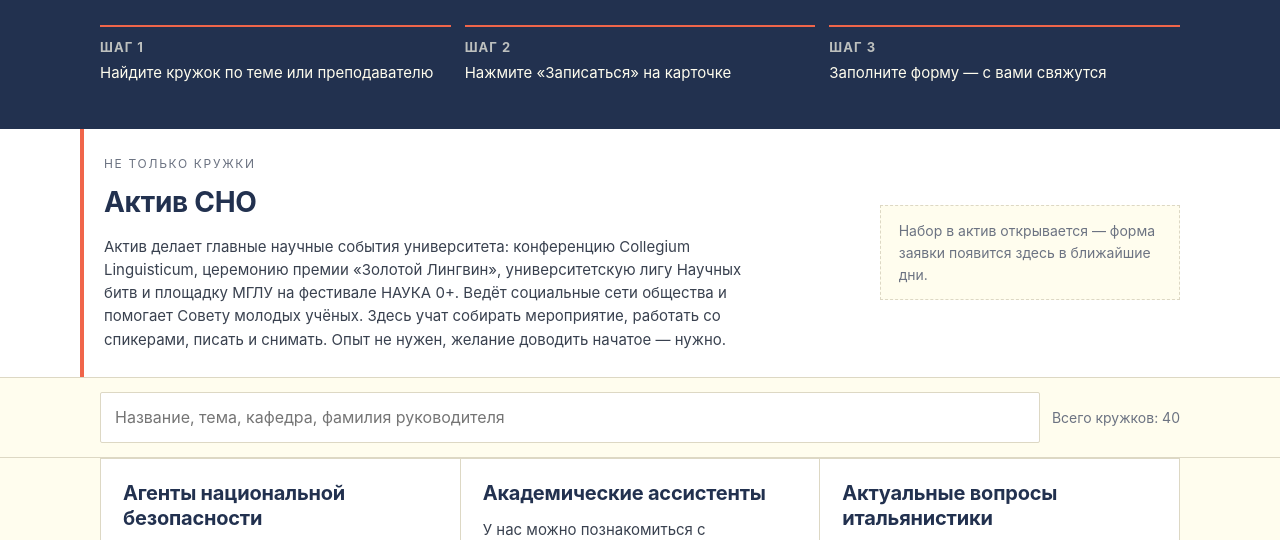
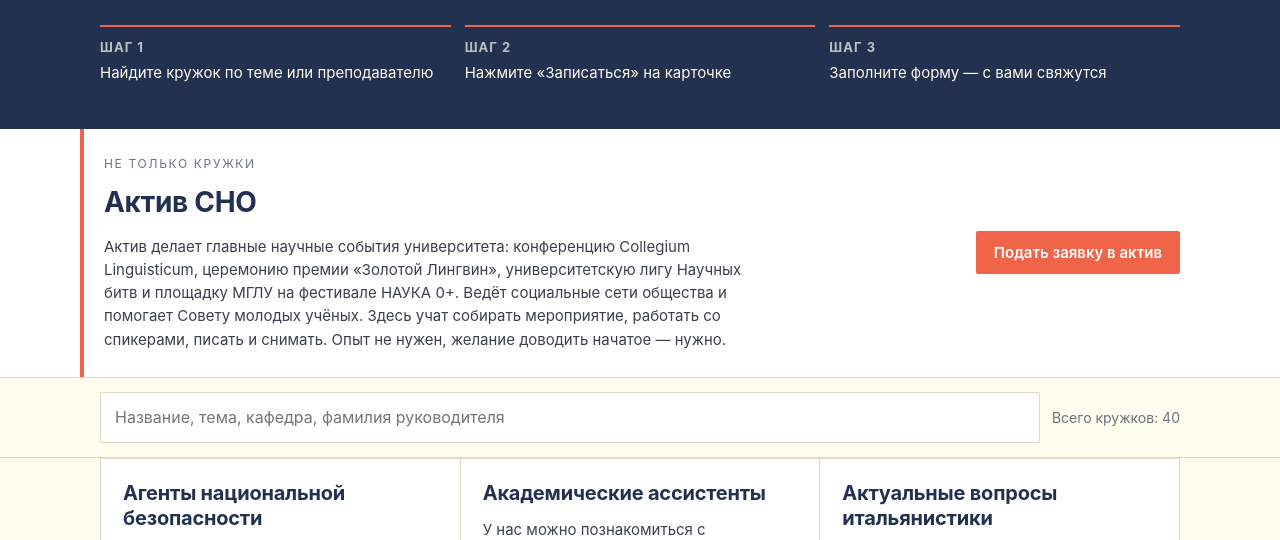
Before and after one commit to snomglu/sno-mglu, a plain HTML site: page index.html in a window 1280 px wide. Shown: the part 236-776 px from the top of the page. Drawn offline with Linux system fonts and the light colour scheme.

Commit message:
Add files via upload

```diff
--- a/index.html
+++ b/index.html
@@ -175,22 +175,21 @@ footer a{color:var(--cream)}
    НАСТРОЙКА. Здесь меняются два значения — больше ничего править не нужно.
 
    FORM_URL   — адрес Яндекс Формы целиком, вместе с https:// и слэшем в конце.
-   CLUB_PARAM — имя поля «Кружок» в этой форме, чтобы название подставлялось
-                автоматически. Как узнать: открыть форму, нажать «Поделиться» →
-                «Предзаполнить поля», выбрать поле «Кружок», ввести любой текст,
-                получить ссылку вида
-                https://forms.yandex.ru/u/XXXX/?answer_short_text_12345=тест
-                Строка answer_short_text_12345 и есть CLUB_PARAM.
+   CLUB_PARAM — имя поля «Кружок» в этой форме. Поле сделано выпадающим списком,
+                поэтому подставляется не название, а номер варианта: он лежит
+                у каждого кружка в поле form. Если добавляете кружок в форму —
+                сгенерируйте для него предзаполненную ссылку и впишите номер
+                из неё в поле form соответствующего кружка ниже.
 
    Если CLUB_PARAM оставить пустым, форма всё равно работает — студент просто
    выберет кружок сам.
    ========================================================================== */
 const FORM_URL   = 'https://forms.yandex.ru/u/6a9860e06d2d7329ce0ab9d6/';
-const CLUB_PARAM = '';
+const CLUB_PARAM = 'answer_choices_9008987626320228';
 
 /* Отдельная форма для записи в актив СНО. Пока пусто — блок «Актив СНО»
    показывает пояснение вместо кнопки. */
-const AKTIV_FORM_URL = '';
+const AKTIV_FORM_URL = 'https://forms.yandex.ru/u/6a9d2cc302848fa36e604a90/';
 
 /* ========================================================================== */
 
@@ -203,7 +202,8 @@ const CLUBS = [
   "chair": "Колодяжная Анна",
   "links": [],
   "handles": [],
-  "page": ""
+  "page": "",
+  "form": "1788616360617"
  },
  {
   "name": "Modern English in communicaton: hedge to success",
@@ -218,7 +218,8 @@ const CLUBS = [
    }
   ],
   "handles": [],
-  "page": "https://science.linguanet.ru/modern-english-in-communication-hedge-to-success/"
+  "page": "https://science.linguanet.ru/modern-english-in-communication-hedge-to-success/",
+  "form": "1788616335855"
  },
  {
   "name": "OMG today means…Oh, my game!",
@@ -233,7 +234,8 @@ const CLUBS = [
    }
   ],
   "handles": [],
-  "page": "https://science.linguanet.ru/omg/"
+  "page": "https://science.linguanet.ru/omg/",
+  "form": "1788616344146"
  },
  {
   "name": "Politterra cognita",
@@ -248,7 +250,8 @@ const CLUBS = [
    }
   ],
   "handles": [],
-  "page": "https://science.linguanet.ru/politterra-cognita/"
+  "page": "https://science.linguanet.ru/politterra-cognita/",
+  "form": "1788616370672"
  },
  {
   "name": "Sapere aude",
@@ -263,7 +266,8 @@ const CLUBS = [
    }
   ],
   "handles": [],
-  "page": "https://science.linguanet.ru/sapere-aude/"
+  "page": "https://science.linguanet.ru/sapere-aude/",
+  "form": "1788616378628"
  },
  {
   "name": "Scientia potentia est",
@@ -273,7 +277,8 @@ const CLUBS = [
   "chair": "Щедрин Сергей Владимирович",
   "links": [],
   "handles": [],
-  "page": ""
+  "page": "",
+  "form": "1788371900330"
  },
  {
   "name": "The English through centuries: there and back again",
@@ -283,7 +288,8 @@ const CLUBS = [
   "chair": "Победимская Арина Игоревна, Золин Максим Романович",
   "links": [],
   "handles": [],
-  "page": "https://science.linguanet.ru/the-english-through-centuries-there-and-back-again/"
+  "page": "https://science.linguanet.ru/the-english-through-centuries-there-and-back-again/",
+  "form": "1788371913301"
  },
  {
   "name": "Агенты национальной безопасности",
@@ -298,7 +304,8 @@ const CLUBS = [
    }
   ],
   "handles": [],
-  "page": "https://science.linguanet.ru/агенты-национальной-безопасности/"
+  "page": "https://science.linguanet.ru/агенты-национальной-безопасности/",
+  "form": "1788371937292"
  },
  {
   "name": "Академические ассистенты",
@@ -313,7 +320,8 @@ const CLUBS = [
    }
   ],
   "handles": [],
-  "page": ""
+  "page": "",
+  "form": "1788371945978"
  },
  {
   "name": "Актуальные вопросы итальянистики",
@@ -323,7 +331,8 @@ const CLUBS = [
   "chair": "",
   "links": [],
   "handles": [],
-  "page": ""
+  "page": "",
+  "form": "1788371953451"
  },
  {
   "name": "Актуальные вопросы религии",
@@ -342,7 +351,8 @@ const CLUBS = [
    }
   ],
   "handles": [],
-  "page": "https://science.linguanet.ru/актуальные-вопросы-религии/"
+  "page": "https://science.linguanet.ru/актуальные-вопросы-религии/",
+  "form": "1788371961311"
  },
  {
   "name": "Беседы о немецком слове",
@@ -357,7 +367,8 @@ const CLUBS = [
    }
   ],
   "handles": [],
-  "page": "https://science.linguanet.ru/беседы-о-немецком-слове/"
+  "page": "https://science.linguanet.ru/беседы-о-немецком-слове/",
+  "form": "1788372133025"
  },
  {
   "name": "Закон и порядок",
@@ -372,7 +383,8 @@ const CLUBS = [
    }
   ],
   "handles": [],
-  "page": "https://science.linguanet.ru/закон-и-порядок/"
+  "page": "https://science.linguanet.ru/закон-и-порядок/",
+  "form": "1788372212880"
  },
  {
   "name": "Калейдоскоп",
@@ -391,7 +403,8 @@ const CLUBS = [
    }
   ],
   "handles": [],
-  "page": "https://science.linguanet.ru/калейдоскоп/"
+  "page": "https://science.linguanet.ru/калейдоскоп/",
+  "form": "1788372228642"
  },
  {
   "name": "Клуб когнитивной грамматики",
@@ -406,7 +419,8 @@ const CLUBS = [
    }
   ],
   "handles": [],
-  "page": "https://science.linguanet.ru/клуб-когнитивной-грамматики/"
+  "page": "https://science.linguanet.ru/клуб-когнитивной-грамматики/",
+  "form": "1788627557913"
  },
  {
   "name": "Когнитивные мосты",
@@ -416,7 +430,8 @@ const CLUBS = [
   "chair": "",
   "links": [],
   "handles": [],
-  "page": ""
+  "page": "",
+  "form": "1788372244851"
  },
  {
   "name": "Когниция. Культура. Коммуникация",
@@ -426,7 +441,8 @@ const CLUBS = [
   "chair": "",
   "links": [],
   "handles": [],
-  "page": "https://science.linguanet.ru/когниция-культура-коммуникация/"
+  "page": "https://science.linguanet.ru/когниция-культура-коммуникация/",
+  "form": "1788372253949"
  },
  {
   "name": "Корпусная лингвистика на ФФЯ",
@@ -441,7 +457,8 @@ const CLUBS = [
    }
   ],
   "handles": [],
-  "page": "https://science.linguanet.ru/корпусная-лингвистика-французский-я/"
+  "page": "https://science.linguanet.ru/корпусная-лингвистика-французский-я/",
+  "form": "1788372265940"
  },
  {
   "name": "кружок практической фонетики и страноведения Великобритании",
@@ -451,7 +468,8 @@ const CLUBS = [
   "chair": "",
   "links": [],
   "handles": [],
-  "page": "https://science.linguanet.ru/научно-практический-кружок-практиче/"
+  "page": "https://science.linguanet.ru/научно-практический-кружок-практиче/",
+  "form": "1788627624856"
  },
  {
   "name": "Кружок художественного перевода корейской литературы",
@@ -461,7 +479,8 @@ const CLUBS = [
   "chair": "Кормышева Татьяна",
   "links": [],
   "handles": [],
-  "page": "https://science.linguanet.ru/кружок-художественного-перевода-кор/"
+  "page": "https://science.linguanet.ru/кружок-художественного-перевода-кор/",
+  "form": "1788372366025"
  },
  {
   "name": "Культурный слой",
@@ -480,7 +499,8 @@ const CLUBS = [
    }
   ],
   "handles": [],
-  "page": "https://science.linguanet.ru/культурный-слой/"
+  "page": "https://science.linguanet.ru/культурный-слой/",
+  "form": "1788372374498"
  },
  {
   "name": "Латинский клуб",
@@ -499,7 +519,8 @@ const CLUBS = [
    }
   ],
   "handles": [],
-  "page": "https://science.linguanet.ru/латинский-клуб-мглу/"
+  "page": "https://science.linguanet.ru/латинский-клуб-мглу/",
+  "form": "1788371819541"
  },
  {
   "name": "ЛингвоСодружество",
@@ -509,7 +530,8 @@ const CLUBS = [
   "chair": "",
   "links": [],
   "handles": [],
-  "page": ""
+  "page": "",
+  "form": "1788627615239"
  },
  {
   "name": "ЛитКлуб",
@@ -519,7 +541,8 @@ const CLUBS = [
   "chair": "Гребенников Вадим Олегович",
   "links": [],
   "handles": [],
-  "page": "https://science.linguanet.ru/литклуб-мглу/"
+  "page": "https://science.linguanet.ru/литклуб-мглу/",
+  "form": "1788372388638"
  },
  {
   "name": "Мастерская (аудио)визуальной доступности",
@@ -534,7 +557,8 @@ const CLUBS = [
    }
   ],
   "handles": [],
-  "page": "https://science.linguanet.ru/мастерская-аудиовизуальной-доступн/"
+  "page": "https://science.linguanet.ru/мастерская-аудиовизуальной-доступн/",
+  "form": "1788616178610"
  },
  {
   "name": "Миры социологии",
@@ -549,7 +573,8 @@ const CLUBS = [
    }
   ],
   "handles": [],
-  "page": "https://science.linguanet.ru/миры-социологии/"
+  "page": "https://science.linguanet.ru/миры-социологии/",
+  "form": "1788616197428"
  },
  {
   "name": "Мультимодальная коммуникация в разных видах дискурса",
@@ -559,7 +584,8 @@ const CLUBS = [
   "chair": "будет назначен осенью",
   "links": [],
   "handles": [],
-  "page": "https://science.linguanet.ru/мультимодальная-коммуникация-в-разн/"
+  "page": "https://science.linguanet.ru/мультимодальная-коммуникация-в-разн/",
+  "form": "1788616207735"
  },
  {
   "name": "Научно-практический клуб PSYSPEAK",
@@ -582,7 +608,8 @@ const CLUBS = [
    }
   ],
   "handles": [],
-  "page": ""
+  "page": "",
+  "form": "1788616352730"
  },
  {
   "name": "Неофилология",
@@ -592,7 +619,8 @@ const CLUBS = [
   "chair": "",
   "links": [],
   "handles": [],
-  "page": ""
+  "page": "",
+  "form": "1788616217219"
  },
  {
   "name": "Правосудие без границ",
@@ -607,7 +635,8 @@ const CLUBS = [
    }
   ],
   "handles": [],
-  "page": "https://science.linguanet.ru/правосудие-без-границ/"
+  "page": "https://science.linguanet.ru/правосудие-без-границ/",
+  "form": "1788616229488"
  },
  {
   "name": "Практика ораторского мастерства",
@@ -622,7 +651,8 @@ const CLUBS = [
    }
   ],
   "handles": [],
-  "page": "https://science.linguanet.ru/практика-ораторского-мастерства/"
+  "page": "https://science.linguanet.ru/практика-ораторского-мастерства/",
+  "form": "1788616240944"
  },
  {
   "name": "Проект по переводу военных документов Второй мировой войны \"Без срока давности\"",
@@ -632,7 +662,8 @@ const CLUBS = [
   "chair": "Ивочкина Влада",
   "links": [],
   "handles": [],
-  "page": "https://science.linguanet.ru/без-срока-давности/"
+  "page": "https://science.linguanet.ru/без-срока-давности/",
+  "form": "1788616250000"
  },
  {
   "name": "Семинар по переводу русской поэзии на английском языке",
@@ -642,7 +673,8 @@ const CLUBS = [
   "chair": "",
   "links": [],
   "handles": [],
-  "page": ""
+  "page": "",
+  "form": "1788616262920"
  },
  {
   "name": "Слово и жест",
@@ -657,7 +689,8 @@ const CLUBS = [
    }
   ],
   "handles": [],
-  "page": ""
+  "page": "",
+  "form": "1788616272313"
  },
  {
   "name": "Современные методы ревитализации, сохранения и документирования исчезающих языков",
@@ -667,7 +700,8 @@ const CLUBS = [
   "chair": "",
   "links": [],
   "handles": [],
-  "page": ""
+  "page": "",
+  "form": "1788616280603"
  },
  {
   "name": "Цивилист",
@@ -682,7 +716,8 @@ const CLUBS = [
    }
   ],
   "handles": [],
-  "page": "https://science.linguanet.ru/цивилист/"
+  "page": "https://science.linguanet.ru/цивилист/",
+  "form": "1788616290654"
  },
  {
   "name": "Эвфемия и дисфемия в мужкультурной коммуникации",
@@ -692,7 +727,8 @@ const CLUBS = [
   "chair": "Мищенко Елизавета",
   "links": [],
   "handles": [],
-  "page": ""
+  "page": "",
+  "form": "1788616299190"
  },
  {
   "name": "Элементы математической логики и технической кибернетики",
@@ -702,7 +738,8 @@ const CLUBS = [
   "chair": "Шубин Тимофей Ильич",
   "links": [],
   "handles": [],
-  "page": ""
+  "page": "",
+  "form": "1788616307018"
  },
  {
   "name": "Язык и культура",
@@ -717,7 +754,8 @@ const CLUBS = [
    }
   ],
   "handles": [],
-  "page": "https://science.linguanet.ru/язык-и-культура-language-and-culture/"
+  "page": "https://science.linguanet.ru/язык-и-культура-language-and-culture/",
+  "form": "1788616316978"
  },
  {
   "name": "Язык, культура, игра: мастерская игрового обучения",
@@ -732,7 +770,8 @@ const CLUBS = [
    }
   ],
   "handles": [],
-  "page": "https://science.linguanet.ru/язык-культура-игра/"
+  "page": "https://science.linguanet.ru/язык-культура-игра/",
+  "form": "1788616326511"
  }
 ];
 
@@ -759,11 +798,11 @@ const CLUBS = [
     ? `<a class="join" href="${esc(AKTIV_FORM_URL)}" target="_blank" rel="noopener">Подать заявку в актив</a>`
     : `<div class="notset">Набор в актив открывается — форма заявки появится здесь в ближайшие дни.</div>`;
 
-  function formLink(club) {
+  function formLink(c) {
     if (!FORM_URL) return '#signup';
-    if (!CLUB_PARAM) return FORM_URL;
+    if (!CLUB_PARAM || !c.form) return FORM_URL;
     const sep = FORM_URL.includes('?') ? '&' : '?';
-    return FORM_URL + sep + CLUB_PARAM + '=' + encodeURIComponent(club);
+    return FORM_URL + sep + CLUB_PARAM + '=' + encodeURIComponent(c.form);
   }
 
   function card(c) {
@@ -774,7 +813,7 @@ const CLUBS = [
     if (!parts.length) parts.push('<span class="nolink">Сообщество — ссылка появится позже</span>');
 
     const chair = c.chair && !/будет назначен|председателя нет/i.test(c.chair) ? esc(c.chair) : 'назначается';
-    const href  = formLink(c.name);
+    const href  = formLink(c);
     const blank = FORM_URL ? ' target="_blank" rel="noopener"' : '';
 
     return `<article class="card">
```
